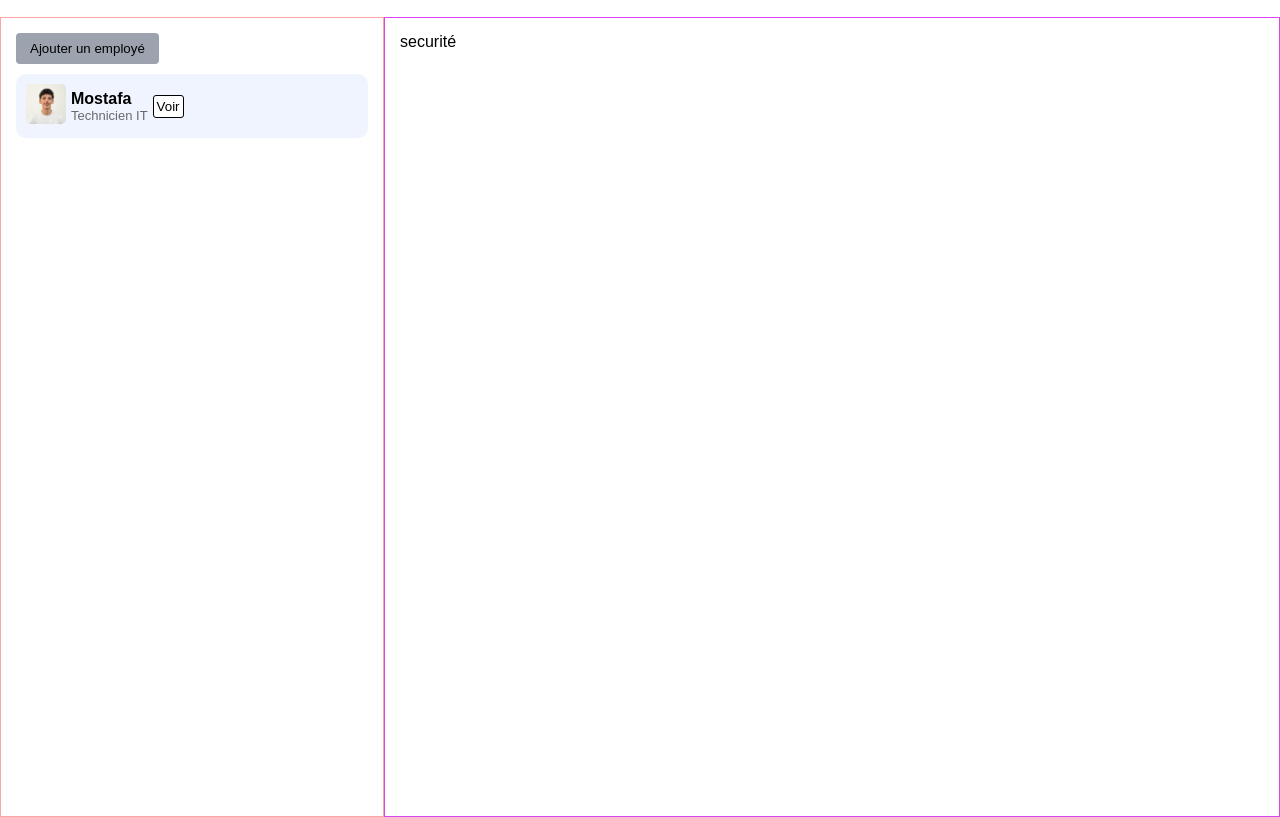
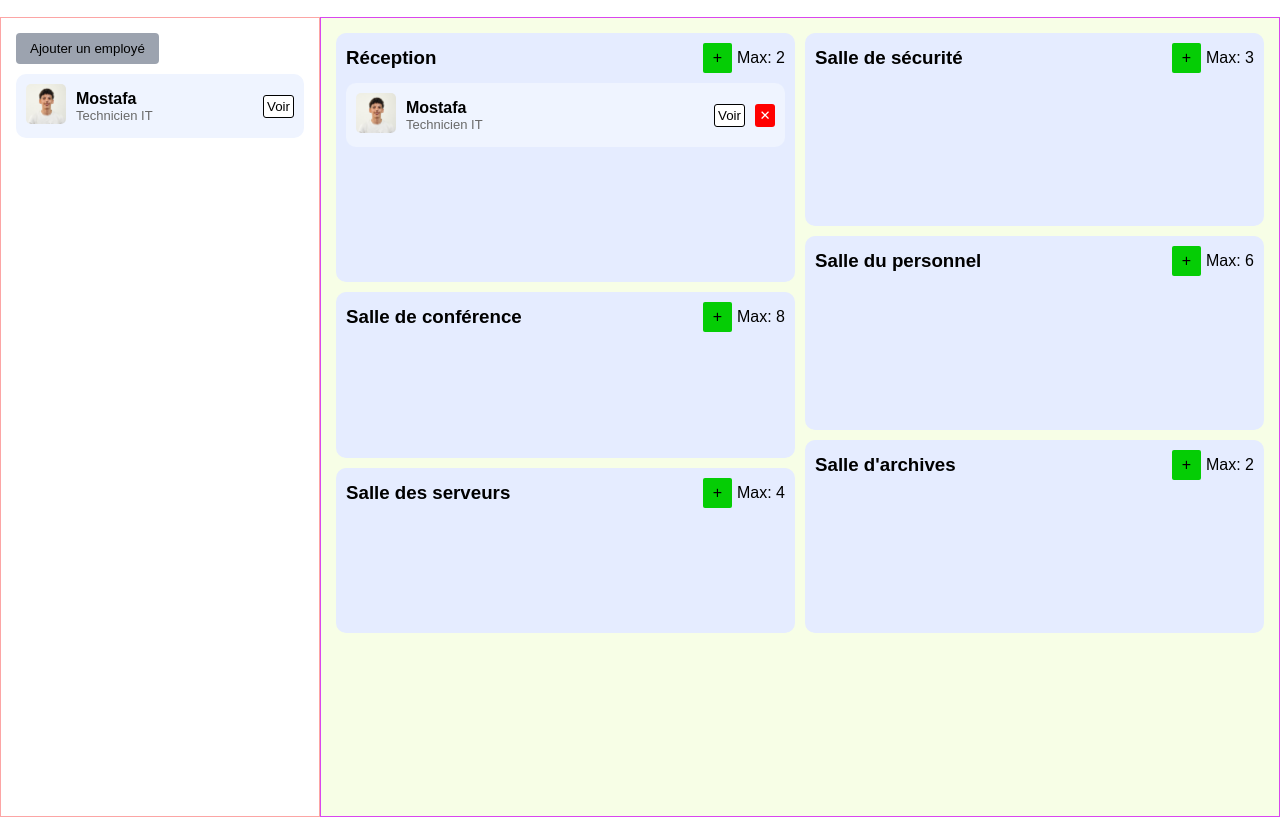
Before and after one commit to lahfamostafa/souttenance-crois-e---WorkSpher, a website: page index.html in a window 1280 px wide. Shown: the part 77-894 px from the top of the page. Drawn offline with Linux system fonts and the light colour scheme.

Commit message:
feat : ajouter les chmabre (rooms) et leurs styles

```diff
--- a/index.html
+++ b/index.html
@@ -32,15 +32,17 @@
         }
 
         .left-panel {
-            width: 30%;
+            width: 25%;
             border: 1px solid #fca5a5;
             padding: 15px;
         }
 
         .right-panel {
+            display: flex;
             flex: 1;
             border: 1px solid #d946ef;
             padding: 15px;
+            background-color: #e0fca547;
         }
 
         button {
@@ -137,19 +139,40 @@
         }
 
         .myPhoto{
-            width: 100px;
+            width: 140px;
             border:solid 0.5px black;
             border-radius: 5px;
         }
 
         #profile{
+            position: fixed;
+            top: 0;
+            left: 0;
+            height: 100%;
+            width: 100%;
             padding: 15px;
+            border-radius: 10px;
+            border: 1px solid #ccc;
+            background-color: rgba(0,0,0,0.5);
             display: none;
-            gap: 20px;
+            justify-content: center;
+            align-items: center;
         }
 
         #profile.show{
             display: flex;
+            transition-duration: 0.5s;
+
+        }
+
+        #profile .card{
+            background: white;
+            padding: 20px;
+            border-radius: 12px;
+            min-width: 350px;
+            display: flex;
+            gap: 20px;
+            position: relative;
         }
 
         #closeProfile{
@@ -164,28 +187,101 @@
             border-radius: 5px;
         }
 
-        .satff{
+        .satff , .affecté{
             display: flex;
             gap: 5px;
             padding: 10px;
             margin: 10px 0;
             align-items: center;
+            justify-content: space-between;
             background-color: #eff4ff;
             border-radius: 10px;
+            transition-duration: 0.5s;
         }
 
-        #voir{
+        .affecté:hover{
+            transform: scale(1.01);
+            box-shadow: 0 0 10px rgba(0, 0, 0, 0.312);
+        }
+
+        .voir{
             padding: 3px;
             background-color: white;
             border-radius: 3px;
             border: solid 0.5px;
-            float: right;
         }
 
         .role{
             font-size: small;
             color: rgb(105, 105, 105);
         }
+
+        .div{
+            display: grid;
+            width: 50%;
+            gap: 10px;
+        }
+        .flex{
+            width: 100%;
+            height: 600px;
+            display: flex;
+            gap: 10px;
+        }
+
+        .article{
+            border-radius: 10px;
+            padding: 10px;
+            background-color: #e5ecff;
+            cursor: pointer;
+            transition-duration: 0.5s;
+        }
+
+        .article:hover{
+            box-shadow: 0 0 12px rgba(0, 0, 0, 0.312);
+            transform: scale(1.02);
+        }
+
+        .head{
+            display: flex;
+            justify-content: space-between;
+            align-items: center;
+            div{
+                display: flex;
+                align-items: center;
+                p{
+                    cursor: pointer;
+                    background-color: rgb(5, 205, 5);
+                    border-radius: 2px;
+                    padding: 6px 10px;
+                    margin:0 5px;
+                    transition-duration: 0.3s;
+                }
+                p:hover{
+                    transform: scale(1.07);
+                }
+            }
+        }
+
+        .staffcartLeft{
+            display: flex;
+            align-items: center;
+            gap: 10px;
+        }
+
+        #annule{
+            color:white;
+            background-color: rgb(255, 0, 0);
+            border-radius: 3px;
+            border: none;
+            width: 20px;
+            height: 23px;
+        }
+
+        .ViewAnnuler{
+            display: flex;
+            gap: 10px;
+        }
+
     </style>
 </head>
 <body>
@@ -199,6 +295,7 @@
         <div class="left-panel">
             <button class="btn-gray" id="addWorker">Ajouter un employé</button>
             <div class="satff">
+                <div class="staffcartLeft">
                     <div>
                         <img class="photo" src="photo/mostafa.jpg">
                     </div>
@@ -206,18 +303,76 @@
                         <strong>Mostafa</strong>
                         <p class="role">Technicien IT</p>
                     </div>
+                </div>
                 <div>
-                    <button id="voir">Voir</button>
+                    <button class="voir">Voir</button>
                 </div>
             </div>
         </div>
 
-        <div class="right-panel">securité</div>
+        <div class="right-panel">
+            <div class="flex">
+                <div class="div">
+                    <div class="article">
+                        <div class="head">
+                            <h3>Réception</h3>
+                            <div><p>+</p>Max: 2</div>
+                        </div>
+                        <div class="affecté">
+                            <div class="staffcartLeft">
+                                <div>
+                                    <img class="photo" src="photo/mostafa.jpg">
+                                </div>
+                                <div>
+                                    <strong>Mostafa</strong>
+                                    <p class="role">Technicien IT</p>
+                                </div>
+                            </div>
+                            <div class="ViewAnnuler">
+                                <button class="voir">Voir</button>
+                                <button id="annule">✕</button>
+                            </div>
+                        </div>
+                    </div>
+                    <div class="article">
+                        <div class="head">
+                            <h3>Salle de conférence</h3>
+                            <div><p>+</p>Max: 8</div>
+                        </div>
+                    </div>
+                    <div class="article">
+                        <div class="head">
+                            <h3>Salle des serveurs</h3>
+                            <div><p>+</p>Max: 4</div>
+                        </div>
+                    </div>
+                </div>
+                <div class="div">
+                    <div class="article">
+                        <div class="head">
+                            <h3>Salle de sécurité</h3>
+                            <div><p>+</p>Max: 3</div>
+                        </div>
+                    </div>
+                    <div class="article">
+                        <div class="head">
+                            <h3>Salle du personnel</h3>
+                            <div><p>+</p>Max: 6</div>
+                        </div>
+                    </div>
+                    <div class="article">
+                        <div class="head">
+                            <h3>Salle d'archives</h3>
+                            <div><p>+</p>Max: 2</div>
+                        </div>
+                    </div>
+                </div>
+            </div>
+        </div>
     </div>
 
     <div class="modelAddWorder" id="modal">
         <form class="modal-form">
-
             <h1>Ajouter un employé</h1>
 
             <label>Nom</label>
@@ -271,9 +426,8 @@
     </div>
 
     <div id="profile">
-        <div>
+        <div class="card">
             <img class="myPhoto" src="photo/mostafa.jpg" alt="Mostafa">
-        </div>
             <div class="infos">
                 <h2 id="name">Mostafa</h2>
                 <p id="role">Technicien IT</p>
@@ -284,6 +438,7 @@
             </div>
             <button id="closeProfile">✕</button>
         </div>
+    </div>
 
     <script>
         const modal = document.getElementById("modal");
@@ -293,7 +448,7 @@
         const experiencesContent = document.getElementById("experiencesContent");
         const experiences = document.getElementById("experiences");
         const closeProfile = document.getElementById('closeProfile');
-        const voir =document.getElementById('voir');
+        const voir =document.querySelector('.voir');
         const profile = document.getElementById('profile')
 
         voir.addEventListener('click',()=>{
@@ -302,6 +457,12 @@
 
         closeProfile.addEventListener('click' , ()=>{
             profile.classList.remove("show")
+        })
+
+        profile.addEventListener('click',(e)=>{
+            if(e.target === profile){
+                profile.classList.remove("show")
+            }
         })
 
         addWorker.addEventListener("click", () => {
```
Lines whose indentation alone changed are shown as unchanged.
